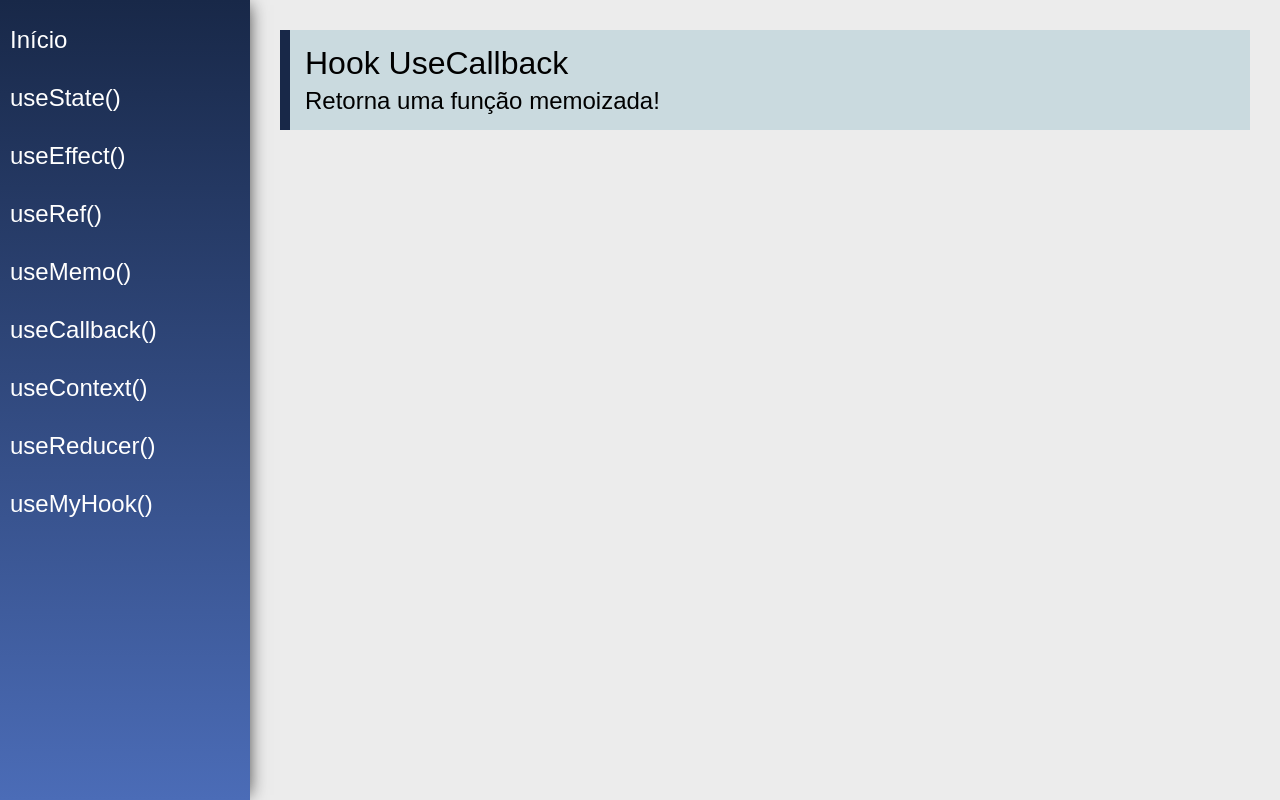
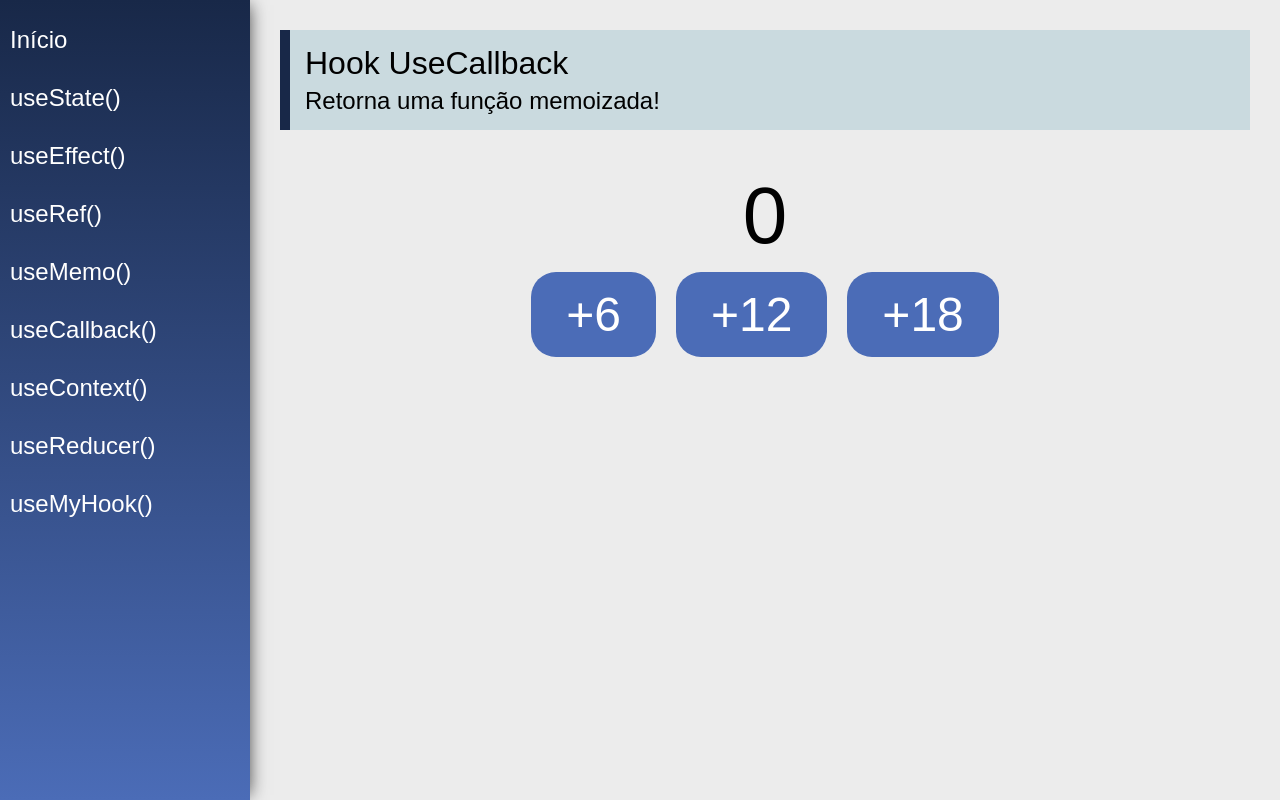
Before and after one commit to cesarvargasjr/Curso_React_Modulo_4, a React (Create React App) app: page /useCallback in a window 1280 px wide. Built offline with nearby package versions, Linux system fonts and the light colour scheme.

Commit message:
Módulo 4 - Hooks

```diff
--- a/src/views/examples/UseCallback.jsx
+++ b/src/views/examples/UseCallback.jsx
@@ -1,13 +1,37 @@
-import React from 'react'
+import React, { useCallback } from 'react'
+import { useState } from 'react/cjs/react.development'
 import PageTitle from '../../components/layout/PageTitle'
+import UseCallbackButtons from './UseCallbackButton'
+
+
+//      >>>>>>>>>>>>> useCallback <<<<<<<<<<<<<
+// UTILIZADO PARA CHAMAR VÁRIAS VEZES A MESMA FUNÇÃO,
+// SEM A NECESSIDADE DE RENDERIZÁ-LA TODA VEZ QUE FOR CHAMADA
+
 
 const UseCallback = (props) => {
+    const [count, setCount] = useState(0)
+
+    const inc = useCallback(function (delta) {
+        setCount(curr => curr + delta)
+    }, [setCount])
+
+    /*  FUNCÃO INICIAL SEM UTILIZAR useCallback:
+
+        function inc(delta) {
+        setCount(count + delta)
+    } */
+
     return (
         <div className="UseCallback">
             <PageTitle
                 title="Hook UseCallback"
-                subtitle="Retorna uma função memoizada!"
-            />
+                subtitle="Retorna uma função memoizada!" />
+
+            <div className="center">
+                <span className="text">{count}</span>
+                <UseCallbackButtons inc={inc} />
+            </div>
         </div>
     )
 }
--- /dev/null
+++ b/src/views/examples/UseCallbackButton.jsx
@@ -0,0 +1,23 @@
+import React from "react"
+
+// COMPONENTE CRIADO PARA OS BOTÕES "CONTADOR"
+// CHAMADA NO COMPONENTE "UseCallback"
+
+const UseCallbackButtons = (props) => {
+    console.log('render.....')
+
+    return (
+        <div>
+            <button className="btn"
+                onClick={() => props.inc(6)}>+6</button>
+            <button className="btn"
+                onClick={() => props.inc(12)}>+12</button>
+            <button className="btn"
+                onClick={() => props.inc(18)}>+18</button>
+        </div>
+    )
+}
+
+// export default UseCallbackButtons
+
+export default React.memo(UseCallbackButtons)   // NECESSÁRIO UTILIZAR O "React.memo", SENÃO USAR A FUNÇÃO VAI SER RENDERIZADA TODA VEZ QUE CHAMADA
```
